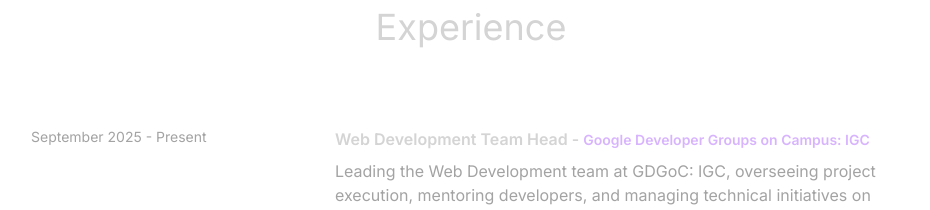
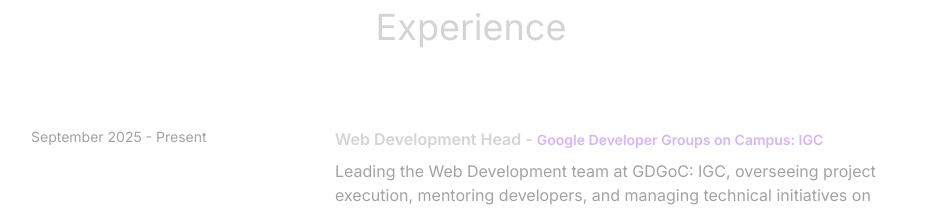
Before and after one commit to spam-prakash/portfolio, a React (Vite) app: page / in a window 1280 px wide. Shown: the part 1660-1870 px from the top of the page, without its empty margins (169-1099 px from the left). Built offline with nearby package versions, Linux system fonts and the light colour scheme.

Commit message:
remove team

```diff
--- a/src/contents/index.js
+++ b/src/contents/index.js
@@ -11,7 +11,7 @@ export const ABOUT_TEXT = `I'm Prakash Kumar, a Computer Science Engineering stu
 export const EXPERIENCES = [
   {
     year: "September 2025 - Present",
-    role: "Web Development Team Head",
+    role: "Web Development Head",
     company: "Google Developer Groups on Campus: IGC",
     description: `Leading the Web Development team at GDGoC: IGC, overseeing project execution, mentoring developers, and managing technical initiatives on campus. Responsible for planning workshops, guiding members in modern web technologies, and ensuring high-quality community-driven web projects.`,
     technologies: [
```
